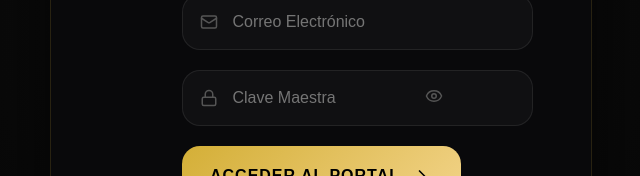
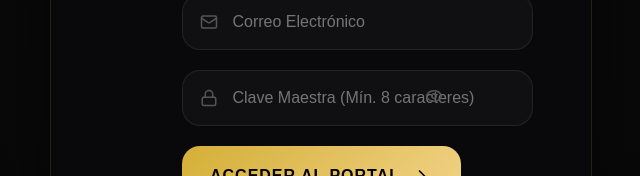
Before and after one commit to gsaezmoreno7/GOLD-BANK, a React app in the folder frontend/: page /login in a window 1280 px wide. Shown: the part 436-612 px from the top of the page, without its empty margins (319-959 px from the left). Built offline with nearby package versions, Linux system fonts and the light colour scheme; the HTML template or start-up script is replaced by a standard one.

Commit message:
Mostrar nombre de usuario en TITULAR y requerir 8 caracteres en clave

```diff
--- a/frontend/src/pages/Auth.jsx
+++ b/frontend/src/pages/Auth.jsx
@@ -112,7 +112,7 @@ const Auth = ({ mode = 'login' }) => {
 
           <div className="input-group">
             <Lock className="input-icon" size={18} />
-            <input name="password" type={showPassword ? "text" : "password"} placeholder="Clave Maestra" className="input-premium" onChange={handleChange} required />
+            <input name="password" type={showPassword ? "text" : "password"} placeholder="Clave Maestra (Mín. 8 caracteres)" className="input-premium" onChange={handleChange} required minLength="8" />
             <div className="eye-icon" onClick={() => setShowPassword(!showPassword)}>
               {showPassword ? <EyeOff size={18} /> : <Eye size={18} />}
             </div>
--- a/frontend/src/pages/Dashboard.jsx
+++ b/frontend/src/pages/Dashboard.jsx
@@ -51,7 +51,7 @@ const GlassCard = ({ children, style, glowColor = 'rgba(212,175,55,0.1)' }) => (
 );
 
 const Dashboard = () => {
-  const [user] = useState(() => JSON.parse(localStorage.getItem('user')) || {});
+  const [user, setUser] = useState(() => JSON.parse(localStorage.getItem('user')) || {});
   const [account, setAccount] = useState(null);
   const [transactions, setTransactions] = useState([]);
   const [loading, setLoading] = useState(true);
@@ -79,6 +79,7 @@ const Dashboard = () => {
         axios.get(`${apiURL}/api/transactions/history`, config)
       ]);
       setAccount(accRes.data.data.account);
+      setUser(prev => ({ ...prev, ...accRes.data.data.profile }));
       setTransactions(transRes.data.data || []);
     } catch (err) { navigate('/login'); } finally { setLoading(false); }
   };
```
